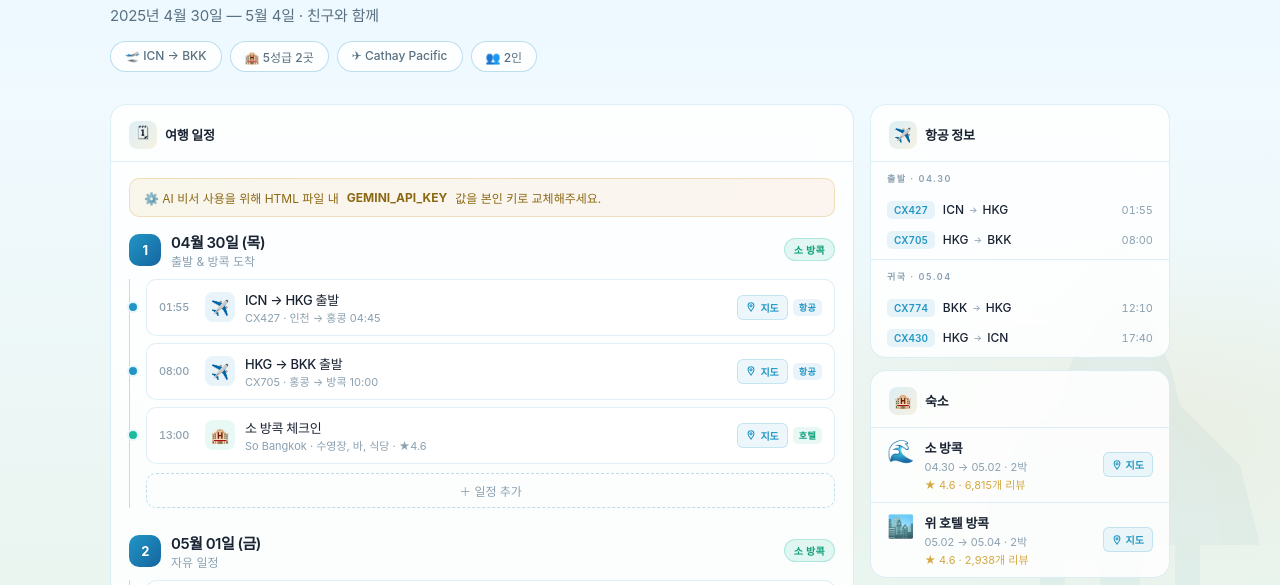
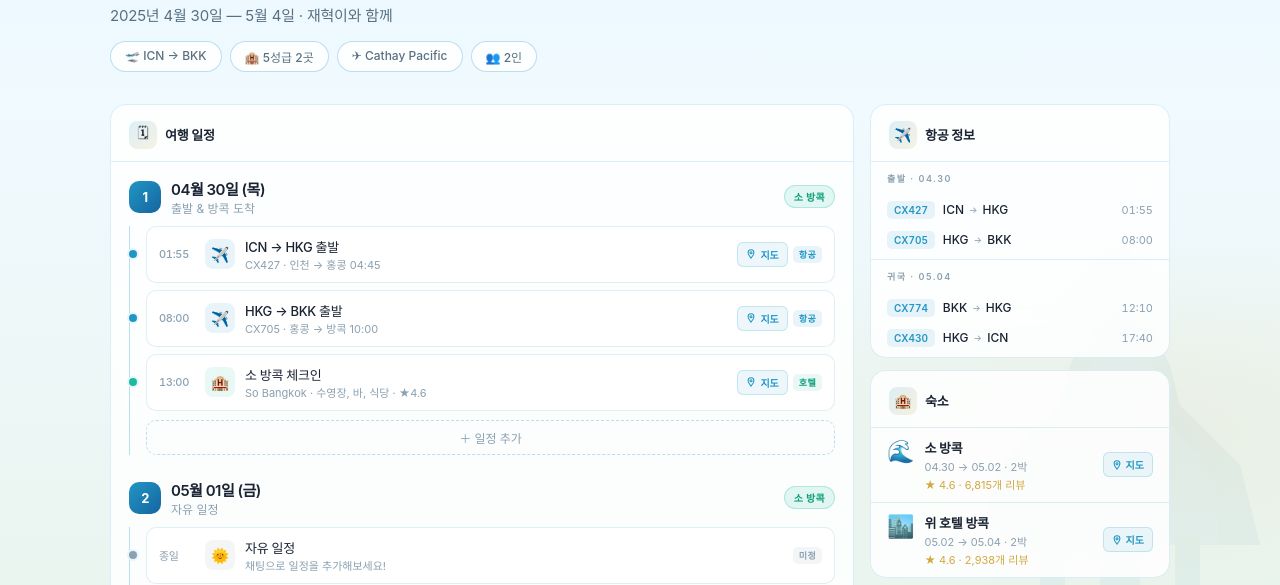
Before and after one commit to anguk-staion/plan, a plain HTML site: page index.html in a window 1280 px wide. Shown: the part 215-800 px from the top of the page. Drawn offline with Linux system fonts and the light colour scheme.

Commit message:
Update index.html

```diff
--- a/index.html
+++ b/index.html
@@ -767,7 +767,7 @@
     <div class="hero-left">
       <div class="hero-eyebrow">✈ 방콕 여행 플래너</div>
       <div class="hero-title">Bangkok<br><span>4박 5일</span></div>
-      <div class="hero-sub">2025년 4월 30일 — 5월 4일 · 친구와 함께</div>
+      <div class="hero-sub">2025년 4월 30일 — 5월 4일 · 재혁이와 함께</div>
       <div class="hero-pills">
         <div class="pill">🛫 ICN → BKK</div>
         <div class="pill">🏨 5성급 2곳</div>
@@ -788,9 +788,6 @@
         <div class="card-header-title">여행 일정</div>
       </div>
       <div class="schedule-wrap">
-        <div class="api-banner">
-          ⚙️ AI 비서 사용을 위해 HTML 파일 내 <strong style="font-weight:700">GEMINI_API_KEY</strong> 값을 본인 키로 교체해주세요.
-        </div>
         <div id="days-container"></div>
       </div>
     </div>
```
